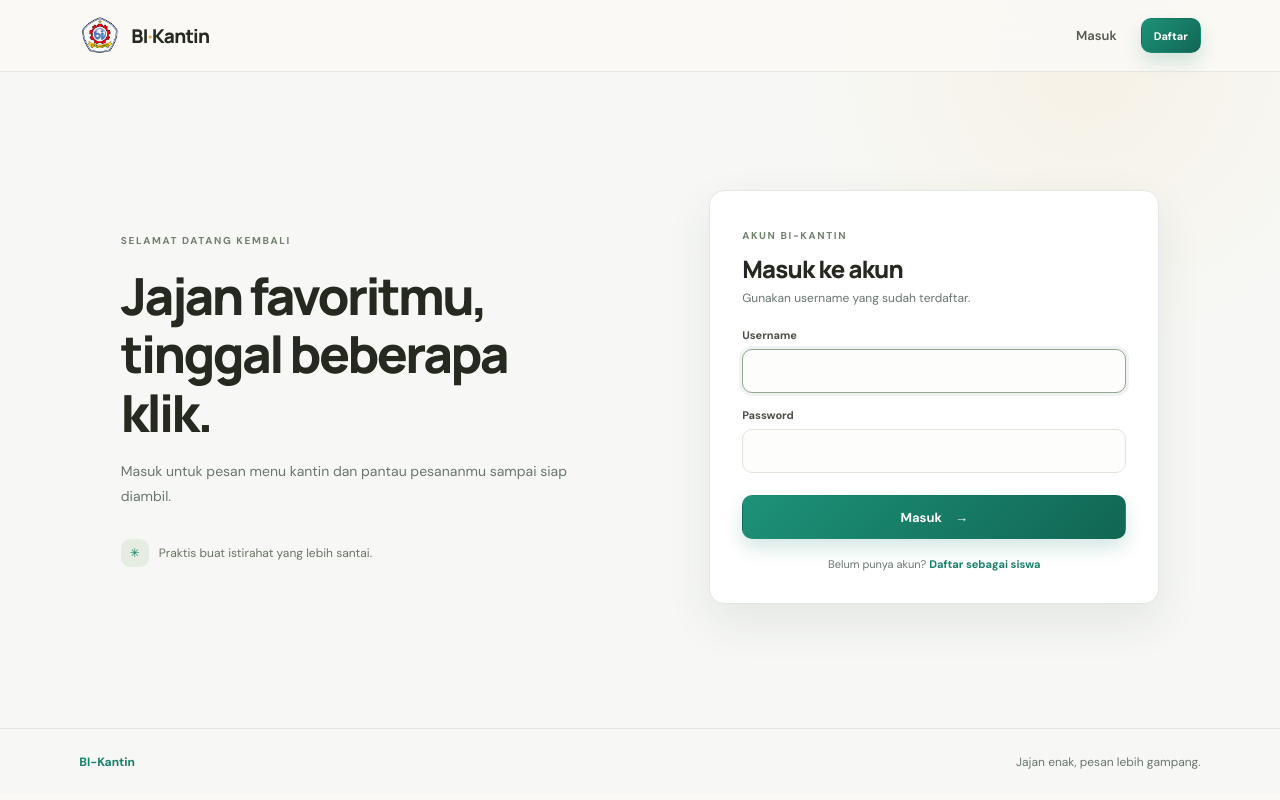
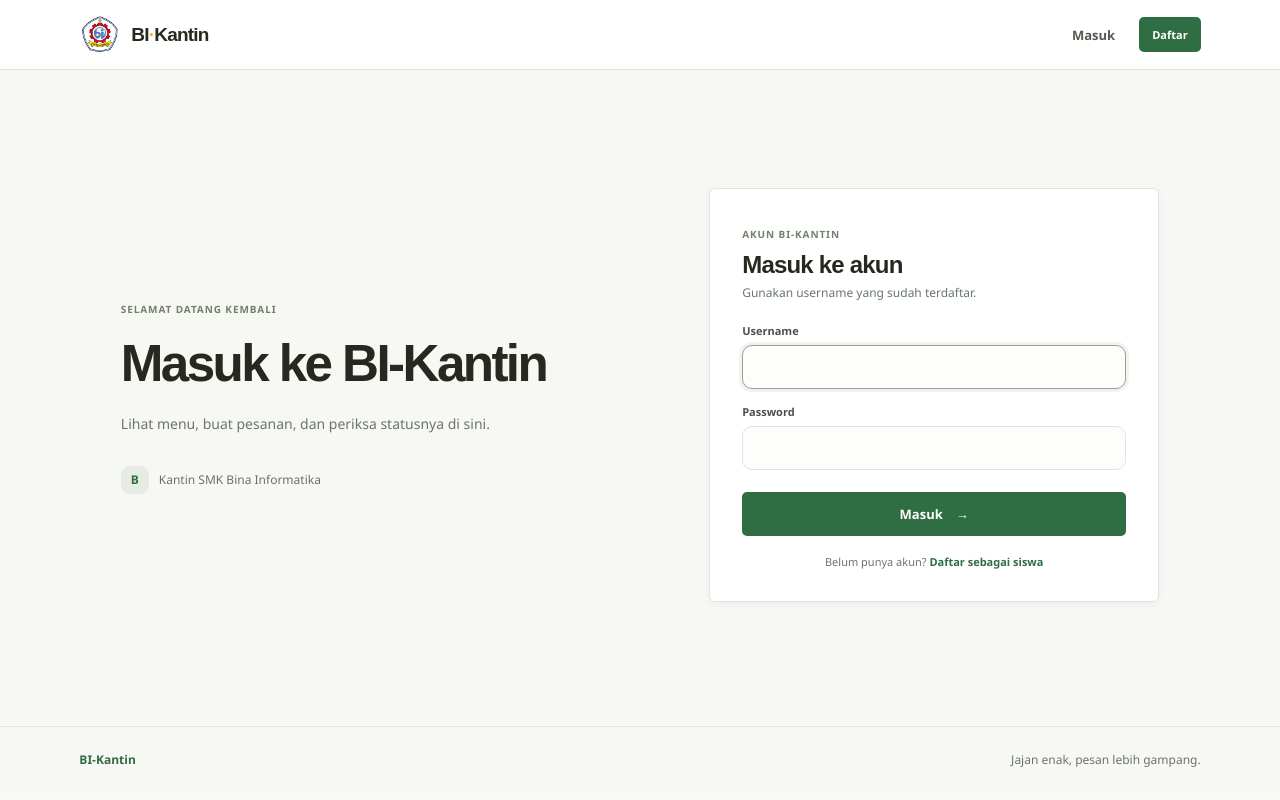
Before and after one commit to Elang08/Aplikasi-bi-kantin-website-, a Laravel app: page /login in a window 1280 px wide. Run offline with Laravel 12, Linux system fonts and the light colour scheme; style sheets or scripts are compiled from the project's sources.

Commit message:
Sesuaikan tampilan hijau dan perbaiki sesi login

```diff
--- a/resources/css/app.css
+++ b/resources/css/app.css
@@ -1,5 +1,5 @@
 :root {
-    font-family: 'DM Sans', sans-serif;
+    font-family: "Segoe UI", Arial, sans-serif;
     color: #25291f;
     background: #faf9f5;
     font-synthesis: none;
@@ -204,10 +204,9 @@ td { padding: 13px 10px; border-bottom: 1px solid #f0f0eb; color: #4e534a; font-
     .hero { display: flex; flex-direction: column; align-items: stretch; padding: 48px 2% 24px; gap: 20px; }
     .hero h1 { font-size: 48px; letter-spacing: -2.6px; }
     .hero-copy>p { font-size: 13px; }
-    .hero-art { width: 100%; max-width: 390px; height: 300px; align-self: center; }
-    .food-bowl { top: 72px; left: calc(50% - 135px); transform: scale(.8) rotate(-11deg); }
-    .art-card-back { top: 27px; }
-    .art-card-front { bottom: 21px; }
+    .hero-menu-photos { width: 100%; max-width: 390px; height: 260px; align-self: center; }
+    .hero-menu-featured { height: 210px; }
+    .hero-menu-secondary { height: 125px; }
     .section-block { padding: 40px 0; }
     .section-heading { align-items: flex-start; flex-direction: column; gap: 9px; }
     .section-heading h2, .steps-block h2 { font-size: 22px; }
@@ -242,50 +241,57 @@ td { padding: 13px 10px; border-bottom: 1px solid #f0f0eb; color: #4e534a; font-
 :root {
     --ink: #1f2933;
     --muted: #69766f;
-    --green: #16806a;
-    --green-dark: #116653;
-    --green-pale: #e8f5f1;
-    --cream: #f7f8f5;
-    --line: #e3e8e4;
-    --orange: #f0a23b;
-    --shadow-sm: 0 8px 24px rgba(32, 57, 49, .055);
-    --shadow-md: 0 18px 45px rgba(32, 57, 49, .09);
+    --green: #2f6d43;
+    --green-dark: #245537;
+    --green-pale: #eaf2e9;
+    --cream: #f7f7f4;
+    --line: #dfe3e8;
+    --orange: #e5b51b;
+    --shadow-sm: 0 2px 8px rgba(31, 41, 51, .045);
+    --shadow-md: 0 5px 16px rgba(31, 41, 51, .07);
 }
 html { scroll-behavior: smooth; }
-body { background: radial-gradient(circle at 85% 8%, rgba(240, 162, 59, .08), transparent 18rem), var(--cream); }
+body { background: var(--cream); }
 .skip-link { position: fixed; z-index: 100; left: 16px; top: -80px; padding: 10px 14px; border-radius: 8px; background: var(--ink); color: white; }
 .skip-link:focus { top: 12px; }
-.site-header { position: sticky; z-index: 30; top: 0; height: 72px; border-bottom-color: rgba(31, 41, 51, .08); backdrop-filter: blur(16px); }
+.site-header { position: relative; height: 70px; border-bottom-color: #dfe3e8; background: white; }
 main { max-width: 1240px; }
-.brand-mark { border-radius: 12px 12px 12px 5px; background: linear-gradient(145deg, #22a487, #116653); box-shadow: 0 7px 16px rgba(22, 128, 106, .22); }
+.brand-mark { border-radius: 4px; background: var(--green); box-shadow: none; }
 .nav-links a:not(.button) { position: relative; }
-.nav-links a:not(.button)::after { position: absolute; right: 0; bottom: -7px; left: 0; height: 2px; border-radius: 2px; background: var(--green); content: ''; transform: scaleX(0); transition: transform .18s ease; }
+.nav-links a:not(.button)::after { position: absolute; right: 0; bottom: -7px; left: 0; height: 2px; background: var(--green); content: ''; transform: scaleX(0); transition: transform .18s ease; }
 .nav-links a:not(.button):hover::after { transform: scaleX(1); }
-.button { border-radius: 10px; box-shadow: none; }
-.button-primary { background: linear-gradient(135deg, #1d9278, #116653); box-shadow: 0 9px 18px rgba(22, 128, 106, .18); }
-.button-primary:hover { background: linear-gradient(135deg, #17856d, #0f5b49); box-shadow: 0 12px 24px rgba(22, 128, 106, .24); }
+.button { border-radius: 5px; box-shadow: none; }
+.button:hover { transform: none; }
+.button-primary { background: var(--green); box-shadow: none; }
+.button-primary:hover { background: var(--green-dark); box-shadow: none; }
 .button-outline { border-color: #dbe5df; }
-.flash { position: relative; box-shadow: var(--shadow-sm); transition: opacity .25s ease, transform .25s ease; }
+.flash { position: relative; box-shadow: none; transition: opacity .25s ease, transform .25s ease; }
 .flash-dismissed { opacity: 0; transform: translateY(-8px); pointer-events: none; }
-.hero { min-height: 560px; padding: 64px 2% 58px; }
-.hero h1 { max-width: 650px; font-size: clamp(44px, 5.4vw, 70px); }
-.hero-copy>p { color: #637169; }
-.hero-art { border: 1px solid rgba(31, 41, 51, .05); box-shadow: var(--shadow-md); }
+.hero { min-height: 440px; padding: 48px 2% 42px; }
+.hero h1 { max-width: 600px; font-size: clamp(40px, 4.5vw, 58px); letter-spacing: -2px; }
+.hero-copy>p { max-width: 430px; color: #586574; }
+.eyebrow { letter-spacing: .9px; }
+.hero-menu-photos { position: relative; width: min(100%, 470px); height: 330px; justify-self: end; }
+.hero-menu-photos figure { position: absolute; margin: 0; overflow: hidden; border: 1px solid #dfe3e8; background: white; }
+.hero-menu-photos img { display: block; width: 100%; height: 100%; object-fit: cover; }
+.hero-menu-photos figcaption { position: absolute; right: 0; bottom: 0; left: 0; padding: 10px 12px; background: rgba(255, 255, 255, .94); color: var(--ink); font-size: 13px; font-weight: 700; }
+.hero-menu-featured { top: 0; right: 0; width: 78%; height: 270px; }
+.hero-menu-secondary { bottom: 0; left: 0; width: 48%; height: 158px; border: 5px solid var(--cream) !important; }
 .section-block { border-top: 0; }
-.menu-card { overflow: hidden; border-color: #e2e8e3; box-shadow: 0 4px 14px rgba(32, 57, 49, .025); }
-.menu-card:hover { box-shadow: var(--shadow-md); }
-.menu-illustration { border-radius: 10px; }
-.steps-block { border: 1px solid #edf0ed; background: linear-gradient(145deg, #edf5f1, #f3f4ef); }
+.menu-card { overflow: hidden; border-color: #dfe3e8; border-radius: 6px; box-shadow: none; }
+.menu-card:hover { box-shadow: 0 3px 10px rgba(31, 41, 51, .07); transform: none; }
+.menu-illustration { border-radius: 4px; }
+.steps-block { border: 1px solid #dfe3e8; border-radius: 6px; background: white; }
 .auth-wrap { min-height: 650px; }
-.auth-card { box-shadow: var(--shadow-md); }
+.auth-card { border-radius: 6px; box-shadow: var(--shadow-sm); }
 .auth-card input, .stack-form input, .manage-form input, .quantity-stepper, .status-form select { min-height: 44px; border-radius: 10px; }
-.page-heading { position: relative; min-height: 205px; }
-.page-heading::after { position: absolute; right: 0; bottom: 22px; width: 180px; height: 1px; background: linear-gradient(90deg, transparent, #cbd8d2); content: ''; }
-.dashboard-stats span { min-width: 98px; box-shadow: var(--shadow-sm); }
+.page-heading { position: relative; min-height: 175px; }
+.page-heading::after { display: none; }
+.dashboard-stats span { min-width: 98px; box-shadow: none; }
 .dashboard-stats strong { font-size: 18px; }
-.panel, .table-panel { border-color: #e1e7e3; box-shadow: var(--shadow-sm); }
+.panel, .table-panel { border-color: #dfe3e8; border-radius: 6px; box-shadow: none; }
 .panel-heading h2 { font-size: 21px; }
-.panel-heading .eyebrow { color: #5f8d7e; }
+.panel-heading .eyebrow { color: var(--green); }
 .quantity-stepper { display: grid; grid-template-columns: 34px 48px 34px; align-items: stretch; overflow: hidden; border: 1px solid #dde4df; background: white; }
 .quantity-stepper button { border: 0; background: #f5f7f5; color: var(--green); cursor: pointer; font-size: 17px; }
 .quantity-stepper input { width: 48px !important; min-height: 42px !important; padding: 0 !important; border: 0 !important; border-right: 1px solid #edf0ed !important; border-left: 1px solid #edf0ed !important; border-radius: 0 !important; box-shadow: none !important; color: var(--ink); font-size: 15px; text-align: center; }
--- a/resources/views/auth/login.blade.php
+++ b/resources/views/auth/login.blade.php
@@ -6,9 +6,9 @@
 <section class="auth-wrap">
     <div class="auth-aside">
         <span class="eyebrow">SELAMAT DATANG KEMBALI</span>
-        <h1>Jajan favoritmu, tinggal beberapa klik.</h1>
-        <p>Masuk untuk pesan menu kantin dan pantau pesananmu sampai siap diambil.</p>
-        <div class="aside-note"><span class="note-icon">✳</span><span>Praktis buat istirahat yang lebih santai.</span></div>
+        <h1>Masuk ke BI-Kantin</h1>
+        <p>Lihat menu, buat pesanan, dan periksa statusnya di sini.</p>
+        <div class="aside-note"><span class="note-icon">B</span><span>Kantin SMK Bina Informatika</span></div>
     </div>
     <form class="auth-card" action="{{ route('login.store') }}" method="post">
         @csrf
--- a/resources/views/layouts/app.blade.php
+++ b/resources/views/layouts/app.blade.php
@@ -6,9 +6,6 @@
     <meta name="csrf-token" content="{{ csrf_token() }}">
     @yield('refresh')
     <title>@yield('title', 'BI-Kantin') · BI-Kantin</title>
-    <link rel="preconnect" href="https://fonts.googleapis.com">
-    <link rel="preconnect" href="https://fonts.gstatic.com" crossorigin>
-    <link href="https://fonts.googleapis.com/css2?family=DM+Sans:wght@400;500;600;700&family=Manrope:wght@500;600;700;800&display=swap" rel="stylesheet">
     @vite(['resources/css/app.css', 'resources/js/app.js'])
 </head>
 <body class="role-{{ auth()->check() ? auth()->user()->role : 'guest' }}">
```
Also changed, not shown: resources/views/welcome.blade.php (+17 -14 lines).
